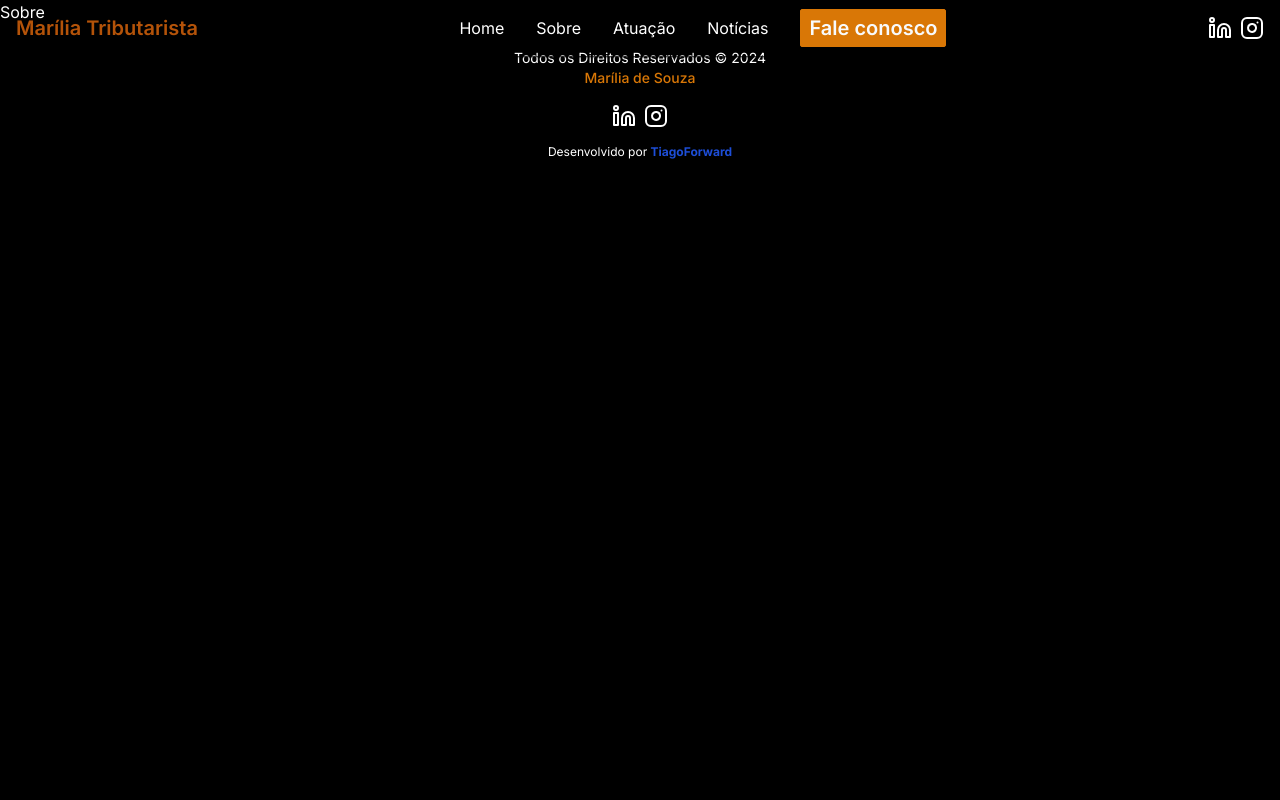
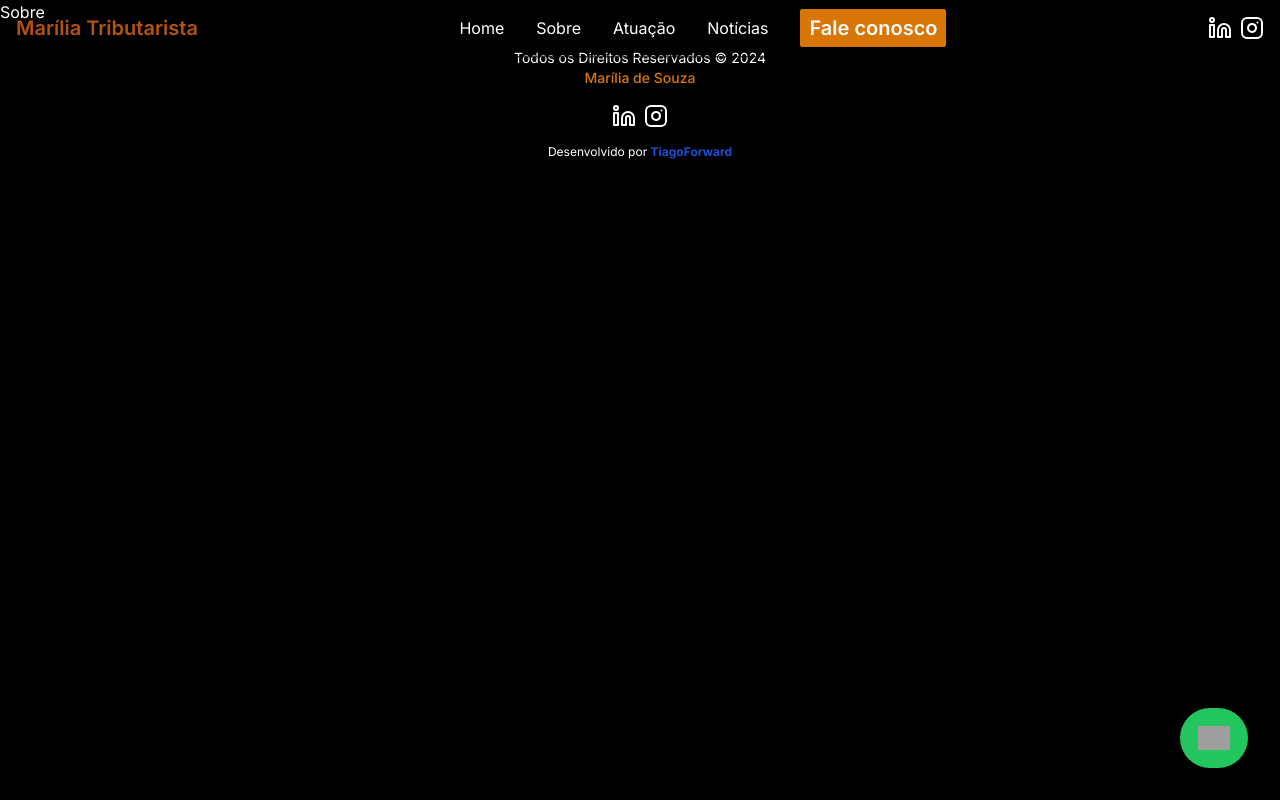
Before and after one commit to tiago-forward/marilia-advogada-tributarista, a Next.js app: page /about in a window 1280 px wide. Built offline with nearby package versions, Linux system fonts and the light colour scheme; grey boxes are pictures that could not be loaded.

Commit message:
finishing settings ComponentAbout

```diff
--- a/src/app/(root)/(home)/about/page.tsx
+++ b/src/app/(root)/(home)/about/page.tsx
@@ -1,4 +1,4 @@
-export default function About() {
+export default function AboutInfo() {
     return (
         <div>
             <h1 className="">Sobre</h1>
--- a/src/app/(root)/(home)/page.tsx
+++ b/src/app/(root)/(home)/page.tsx
@@ -1,9 +1,11 @@
 import { Hero } from "@/components/Hero";
+import { About } from "@/components/About";
 
 export default function Home() {
   return (
     <main>
       <Hero />
+      <About />
     </main>
   );
 }
--- a/src/app/(root)/layout.tsx
+++ b/src/app/(root)/layout.tsx
@@ -9,6 +9,9 @@ const layout = ({ children }: { children: React.ReactNode }) => {
             <Header />
             {children}
             <Footer />
+            <a href="https://wa.me/5583998310461" target='_blank' className='group z-50 fixed right-8 bottom-8 grid place-items-center rounded-full cursor-pointer duration-300 ease-linear p-3 lg:p-4 border-2 border-transparent bg-green-500 hover:bg-green-600 hover:border-green-700'>
+                <img src="https://img.icons8.com/?size=100&id=62855&format=png&color=ffffff" alt="Icone do Whatsapp" className='w-6 lg:w-8' />
+            </a>
         </>
     )
 }
--- a/src/app/globals.css
+++ b/src/app/globals.css
@@ -18,3 +18,9 @@ header, section {
     background-position: 0px 0px,0px 0px,0px 0px,0px 0px,0px 0px;
     background-image: radial-gradient(49% 81% at 45% 47%, #00000045 0%, #FAEFEF00 100%),radial-gradient(113% 91% at 17% -2%, #000000FF 0%, #FF000000 99%),radial-gradient(142% 91% at 83% 7%, #FF0000FF 1%, #FF000000 99%),radial-gradient(142% 91% at -6% 74%, #000000FF 1%, #FF000000 99%),radial-gradient(142% 91% at 111% 84%, #000000FF 0%, #FF000000 99%);
 }
+
+.backgroundGrandientAbout {
+    background-size: 100% 100%;
+    background-position: 0px 0px;
+    background-image: radial-gradient(75% 75% at 50% 50%, #6008088F 2%, #000000FF 100%);
+}
```
